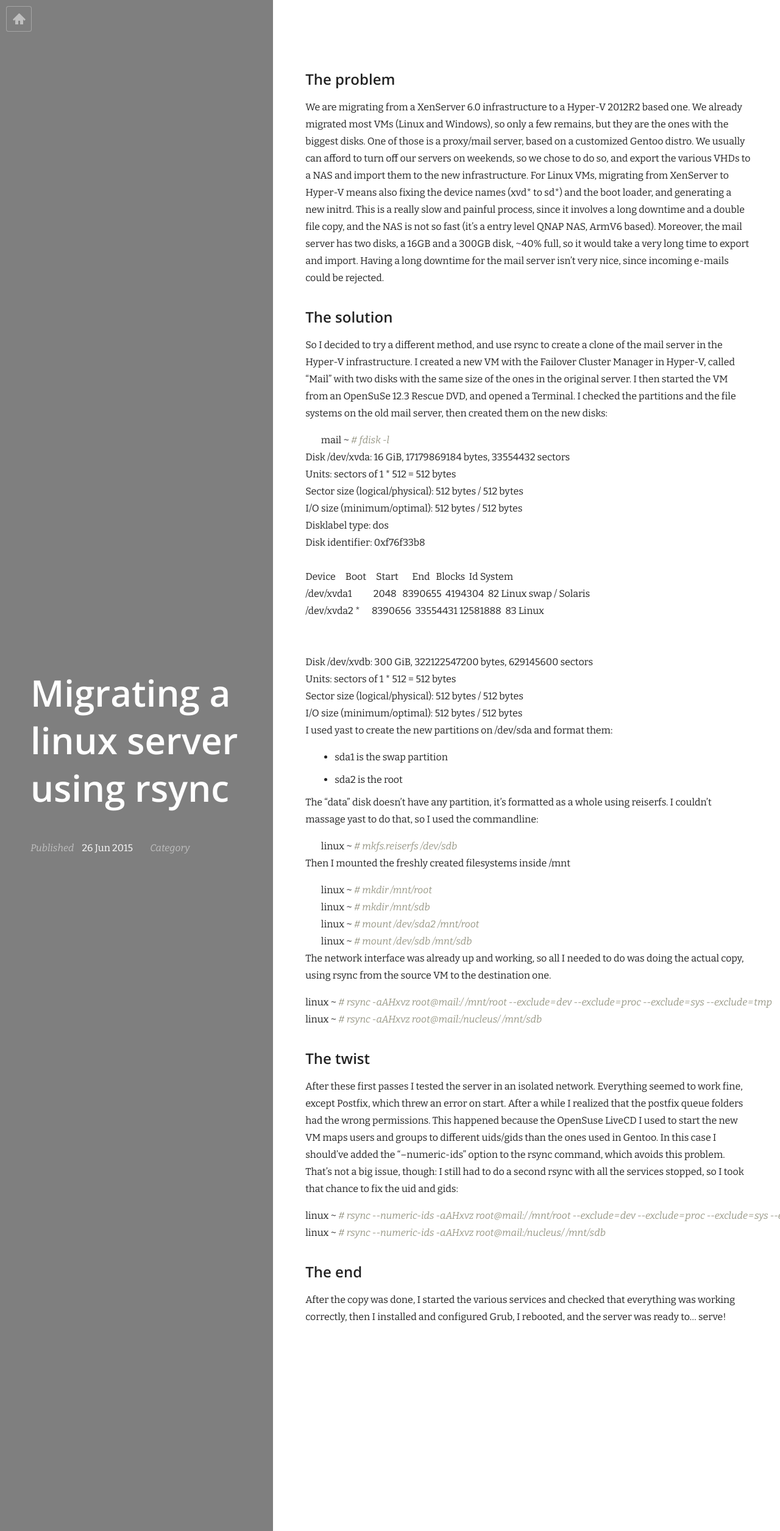
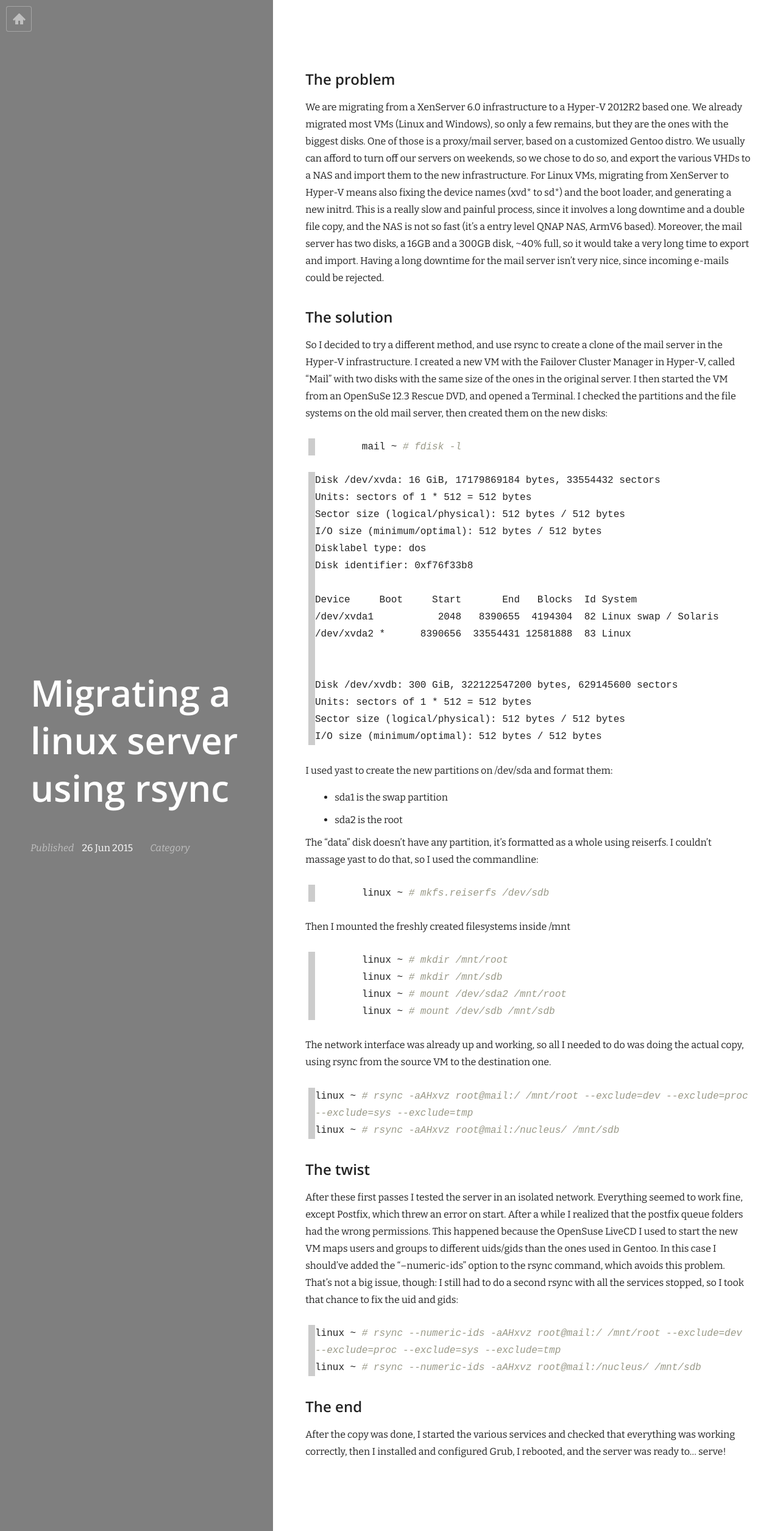
Before and after one commit to jackburton79/jackburton79.github.io, a Jekyll site: the page built from _posts/2015-06-26-migrating-a-linux-server-with-rsync.md, in a window 1280 px wide. Shown: the whole page at 61% size. Built offline with Jekyll 4.4.1, drawn with Linux system fonts in a browser that asks for light colours; nearby versions of some CDN libraries.

Commit message:
Improve <pre> look

```diff
--- a/css/main.css
+++ b/css/main.css
@@ -48,6 +48,18 @@ blockquote {
   padding-left: 12px;
   font-style: italic;
   color: #666;
+}
+
+pre {
+	white-space: pre-wrap;
+	white-space: -moz-pre-wrap !important;
+	white-space: -pre-wrap;
+	white-space: -o-pre-wrap;
+	word-wrap: break-word;
+	overflow-x: auto;
+	width: 99%;
+	border-left: 11px solid #ccc;
+	margin: 1.7em 0 1.7em 0.3em;
 }
 
 @media (max-width: 960px) {
--- a/css/reset.css
+++ b/css/reset.css
@@ -4,7 +4,7 @@
 */
 
 html, body, div, span, applet, object, iframe,
-h1, h2, h3, h4, h5, h6, p, blockquote, pre,
+h1, h2, h3, h4, h5, h6, p, blockquote,
 a, abbr, acronym, address, big, cite, code,
 del, dfn, em, img, ins, kbd, q, s, samp,
 small, strike, strong, sub, sup, tt, var,
```
